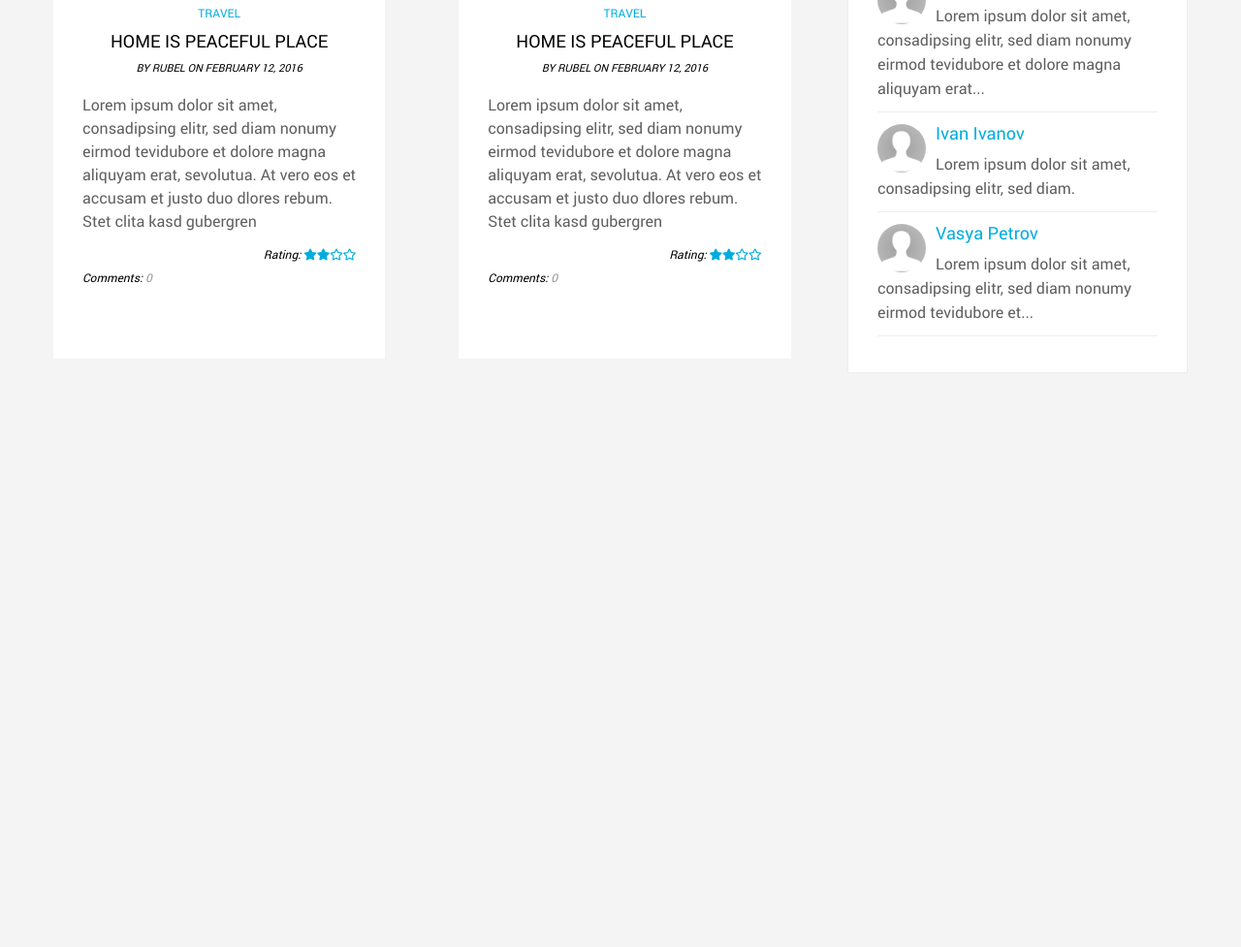
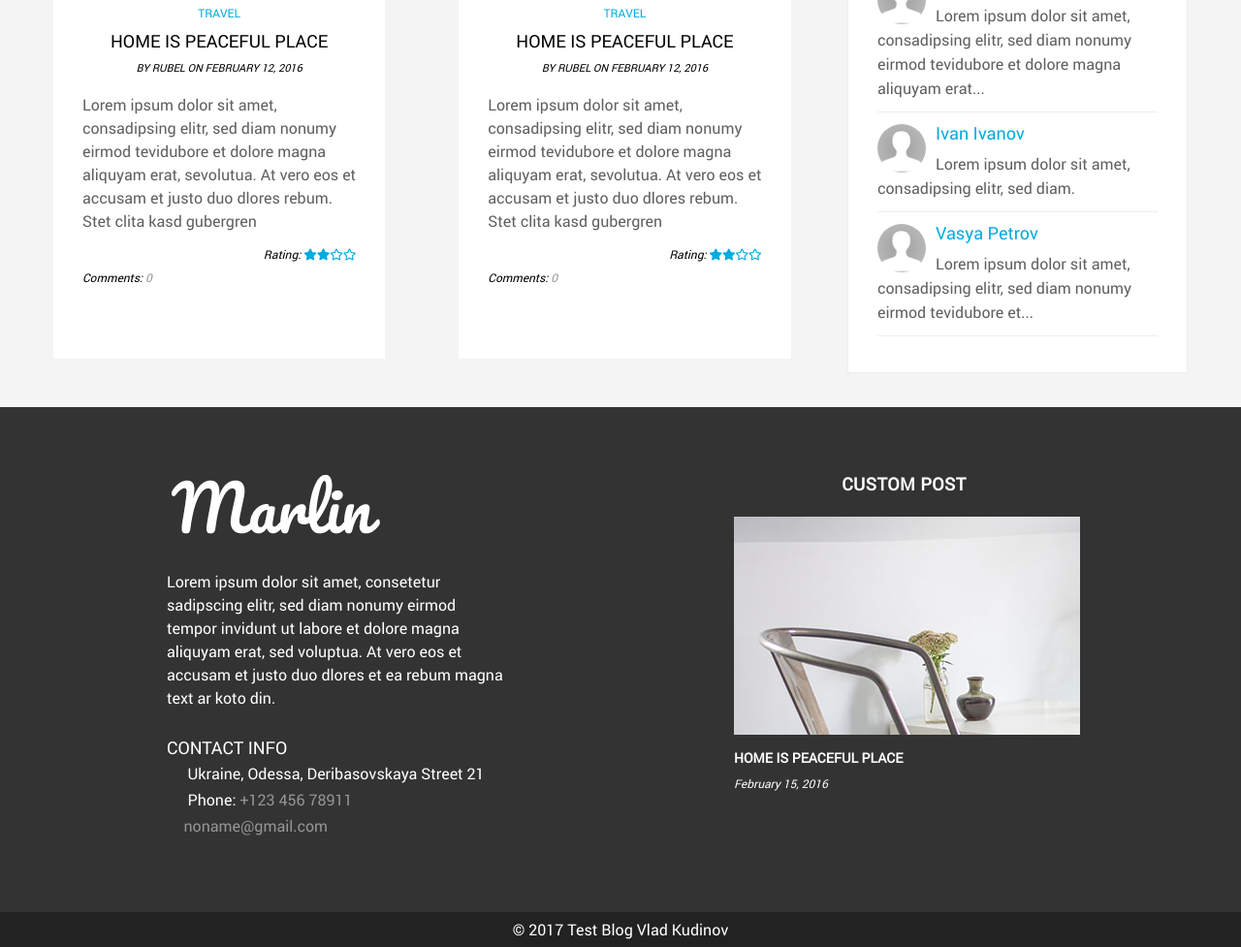
Before and after one commit to vladkudinov89/bsa-2018-php-14, a website: page app/index.html in a window 1280 px wide. Shown: the part 1724-2701 px from the top of the page at 97% size. Before the commit the page ends 2144 px from the top, so only its background shows below. Drawn offline with Linux system fonts and the light colour scheme.

Commit message:
Footer complete

```diff
--- a/app/index.html
+++ b/app/index.html
@@ -450,7 +450,8 @@
 
                             <div class="comment-content">
                                 <h4>Vasya Petrov</h4>
-                                <p>Lorem ipsum dolor sit amet, consadipsing elitr, sed diam nonumy eirmod tevidubore et...</p>
+                                <p>Lorem ipsum dolor sit amet, consadipsing elitr, sed diam nonumy eirmod tevidubore
+                                    et...</p>
                             </div><!--comment-content-->
 
 
@@ -466,6 +467,54 @@
     </div>
 </div>
 
+<footer>
+    <div class="container">
+        <div class="row">
+            <div class="footer-widget-section">
+                <aside class="footer-widget footer-desr">
+                    <div class="footer-image">
+                        <img src="img/footer-logo.png" alt="">
+                    </div><!--footer-image-->
+                    <div class="footer-content">
+                        <p>
+                            Lorem ipsum dolor sit amet, consetetur sadipscing elitr, sed diam nonumy eirmod tempor
+                            invidunt ut labore et dolore magna aliquyam erat, sed voluptua. At vero eos et accusam et
+                            justo duo dlores et ea rebum magna text ar koto din.
+                        </p>
+                    </div><!--footer-content-->
+
+                    <div class="footer-contact">
+                        <h4>Contact Info</h4>
+                        <p class="footer-addres"> Ukraine, Odessa, Deribasovskaya Street 21</p>
+                        <p class="footer-phone"> Phone: <a href="tel:123456789">+123 456 78911</a></p>
+                        <p class="footer-mail"><a href="mailto:noname@gmail.com">noname@gmail.com</a></p>
+                    </div><!--footer-contact-->
+
+                </aside><!--footer-widget-->
+                <aside class="footer-widget footer-custom-post">
+                    <h3 class="widget-title">Custom Post</h3>
+                    <div class="footer-post-image">
+                        <a href="#">
+                            <img src="img/blog-grid.jpg" alt="">
+                        </a>
+                    </div>
+                    <div class="footer-post-title">
+                        <a href="#">Home is peaceful Place</a>
+                    </div>
+                    <div class="footer-post-date">
+                        <span>February 15, 2016</span>
+                    </div>
+                </aside><!--footer-widget-->
+            </div><!--footer-widget-section-->
+        </div>
+    </div>
+    <div class="footer-copyright">
+        <div class="container">
+            <p> © 2017 Test Blog Vlad Kudinov</p>
+        </div>
+    </div>
+</footer>
+
 
 </body>
 </html>
--- /dev/null
+++ b/sass/_footer.sass
@@ -0,0 +1,75 @@
+footer
+	background-color: #333333
+
+.footer-widget-section
+	display: flex
+	flex-direction: row
+	flex-wrap: wrap
+	justify-content: space-around
+
+.footer-widget
+	padding: 70px 0
+	width: 30%
+	color: #fff
+
+.footer-desr
+	.footer-content
+		padding-top: 35px
+		line-height: 24px
+
+	.footer-contact
+		padding-top: 20px
+		h4
+			margin: 10px 0
+			text-transform: uppercase
+			font-size: 18px
+		p
+			margin-bottom: 10px
+		@extend %footer_hover
+
+		.footer-addres:before
+			font-family: "Font Awesome 5 Free Regular"
+			content: "\f2b9"
+			padding-right: 5px
+			font-size: 16px
+
+		.footer-phone:before
+			font-family: "Font Awesome 5 Free Solid"
+			content: "\f095"
+			padding-right: 5px
+			font-size: 16px
+
+		.footer-mail:before
+			font-family: "Font Awesome 5 Free Regular"
+			content: "\f0e0"
+			padding-right: 5px
+			font-size: 16px
+
+
+.footer-custom-post
+	h3
+		color: #ffffff
+	.footer-post-title
+		a
+			color: #fff
+			text-transform: uppercase
+			display: block
+			font-size: 14px
+			text-decoration: none
+			font-weight: 600
+			padding-top: 15px
+			transition: all 0.33s
+			transition: $tr-a
+			&:hover
+				color: $color-article-h
+	.footer-post-date
+		margin-top: 10px
+		span
+			font-style: italic
+			font-size: 12px
+.footer-copyright
+	background-color: #222222
+	color: #fff
+	padding: 10px 0
+	p
+		text-align: center
--- a/sass/_vars.sass
+++ b/sass/_vars.sass
@@ -26,3 +26,11 @@ $tr-a : 0.3s linear
 		transition: $tr-a
 		&:hover
 			color: $color-hover
+
+%footer_hover
+	a
+		color: $color-a
+		text-decoration: none
+		transition: $tr-a
+		&:hover
+			color: #eee
--- a/sass/main.sass
+++ b/sass/main.sass
@@ -38,4 +38,5 @@ body
 //ALWAYS END
 @import "header"
 @import "wrapper"
+@import "footer"
 @import "media"
```
Also changed, not shown: sass/_wrapper_aside.sass (+8 -8 lines), app/css/main.min.css, app/img/footer-logo.png (added).
